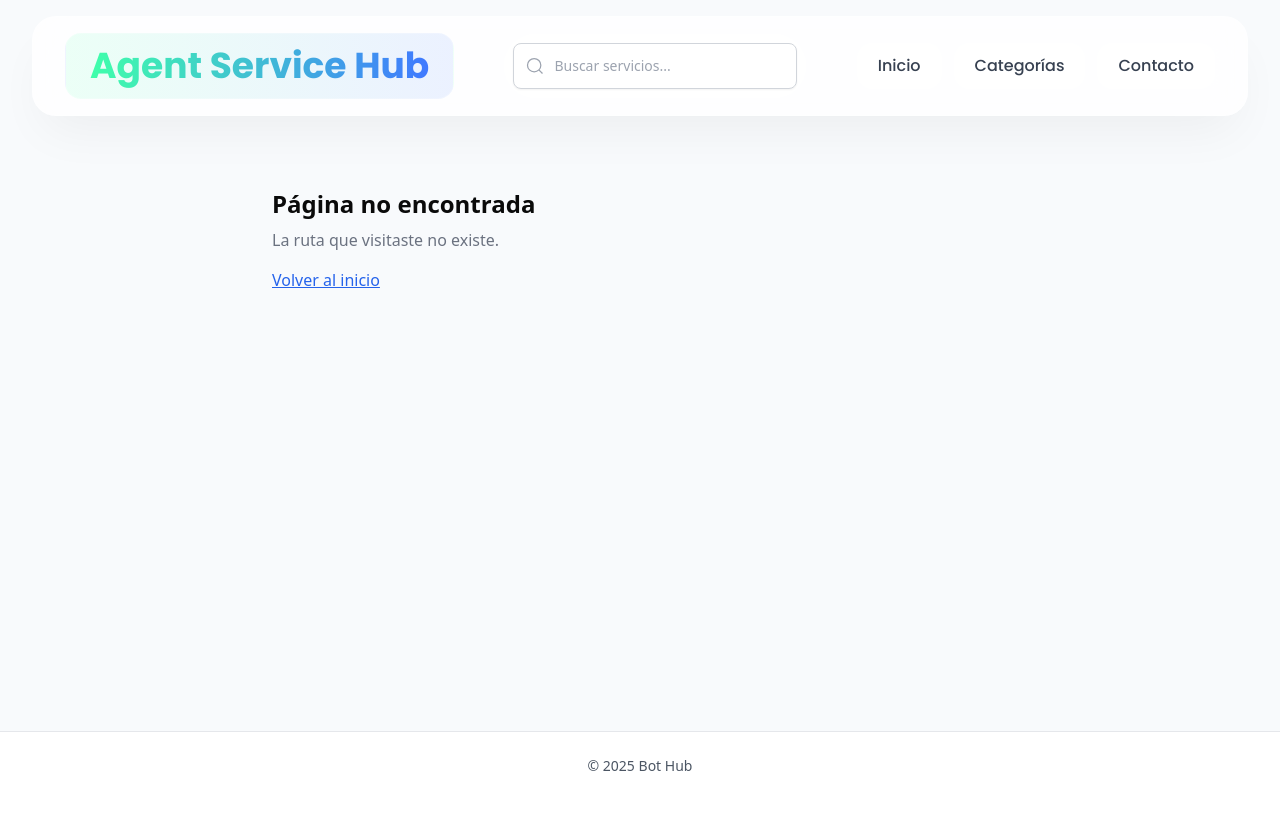
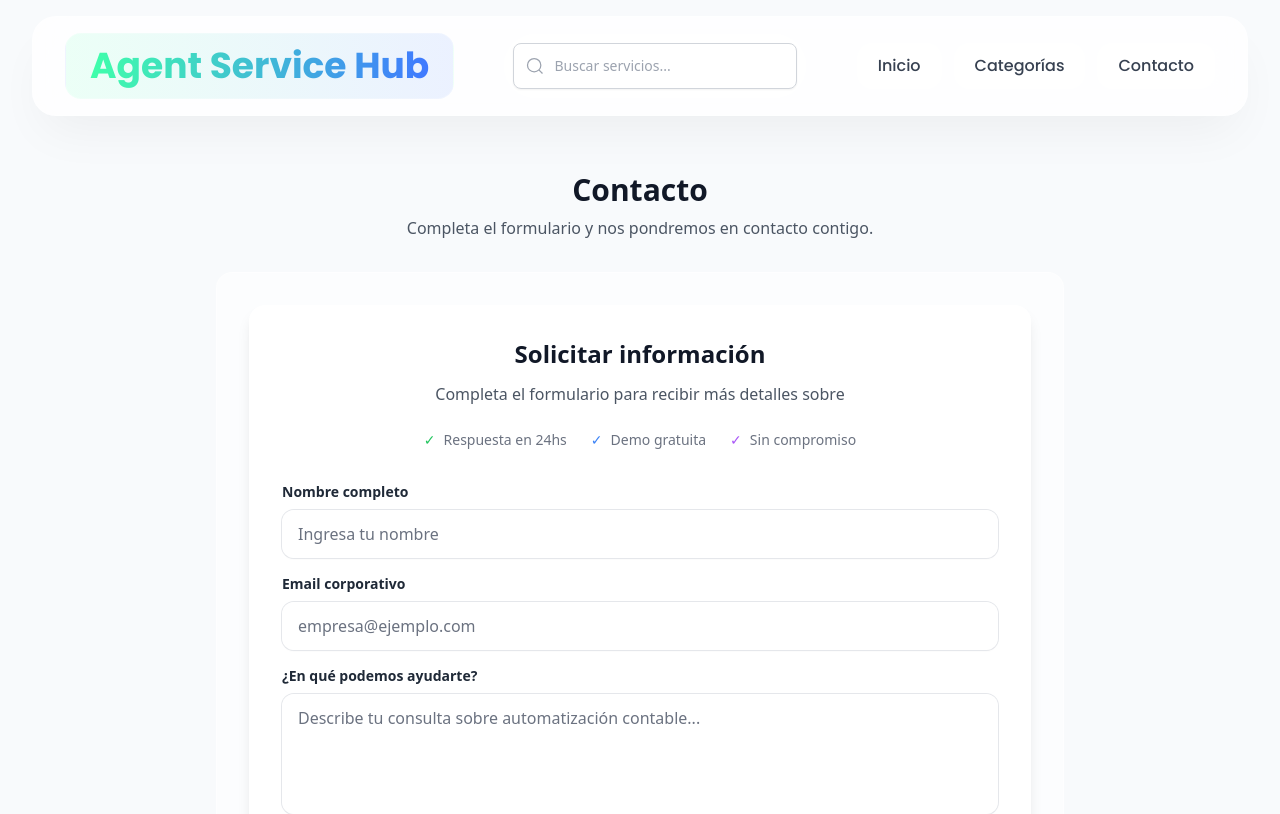
Before and after one commit to gonzalo-lopez834/bot-hub, a React (Vite) app: page /contact in a window 1280 px wide. Shown: the top 814 px of the page. Built offline with nearby package versions, Linux system fonts and the light colour scheme.

Commit message:
feat: Add Contact page and update Navbar for routing; clean up unused imports in SearchResults

```diff
--- a/src/App.jsx
+++ b/src/App.jsx
@@ -2,6 +2,7 @@ import { Routes, Route, useLocation } from 'react-router-dom'
 import LandingGrid from './components/LandingGrid.jsx'
 import ServiceDetailView from './components/ServiceDetailView.jsx'
 import NotFound from './components/NotFound.jsx'
+import Contact from './components/Contact.jsx'
 import SkipLink from './components/SkipLink.jsx'
 import Navbar from './components/Navbar.jsx'
 import Container from './components/Container.jsx'
@@ -19,6 +20,7 @@ export default function App() {
         <Routes>
           <Route path="/" element={<Container><LandingGrid /></Container>} />
           <Route path="/services/:id" element={<Container><ServiceDetailView /></Container>} />
+          <Route path="/contact" element={<Container><Contact /></Container>} />
           <Route path="*" element={<Container><NotFound /></Container>} />
         </Routes>
       </main>
--- /dev/null
+++ b/src/components/Contact.jsx
@@ -0,0 +1,19 @@
+import Container from './Container.jsx'
+import FormsDetail from './FormsDetail.jsx'
+
+export default function Contact() {
+  return (
+    <Container>
+      <div className="min-h-screen p-6 max-w-4xl mx-auto">
+        <div className="text-center mb-8">
+          <h1 className="text-3xl font-bold text-gray-900 mb-2">Contacto</h1>
+          <p className="text-gray-600">Completa el formulario y nos pondremos en contacto contigo.</p>
+        </div>
+
+        <div className="bg-white/50 rounded-2xl p-8 border border-white/60">
+          <FormsDetail service={null} className="mt-0" />
+        </div>
+      </div>
+    </Container>
+  )
+}
--- a/src/components/Navbar.jsx
+++ b/src/components/Navbar.jsx
@@ -5,7 +5,7 @@ import { useScrollDetection } from '../hooks/useScrollDetection.js';
 const menuItems = [
   { label: 'Inicio', ariaLabel: 'Ir a la página principal', link: '/' },
   { label: 'Categorías', ariaLabel: 'Ver categorías de servicios', link: '/' },
-  { label: 'Contacto', ariaLabel: 'Contactar con nosotros', link: '/' },
+  { label: 'Contacto', ariaLabel: 'Contactar con nosotros', link: '/contact' },
 ];
 
 export default function Navbar() {
--- a/src/components/SearchBox.jsx
+++ b/src/components/SearchBox.jsx
@@ -17,7 +17,6 @@ export default function SearchBox({
     results,
     isOpen,
     loading,
-    hasResults,
     activeIndex,
     search,
     clear,
@@ -71,13 +70,14 @@ export default function SearchBox({
         navigateResults('up')
         break
 
-      case 'Enter':
+      case 'Enter': {
         e.preventDefault()
         const selectedService = selectActiveResult()
         if (selectedService) {
           navigate(`/services/${selectedService.slug}`)
         }
         break
+      }
 
       default:
         break
--- a/src/components/SearchResults.jsx
+++ b/src/components/SearchResults.jsx
@@ -1,4 +1,3 @@
-import { useNavigate } from 'react-router-dom'
 import { useEffect, useRef } from 'react'
 import Icon from './Icon.jsx'
 
@@ -13,7 +12,6 @@ export default function SearchResults({
   loading,
   activeIndex = -1
 }) {
-  const navigate = useNavigate()
   const activeElementRef = useRef(null)
 
   // Scroll automático al elemento activo
```
